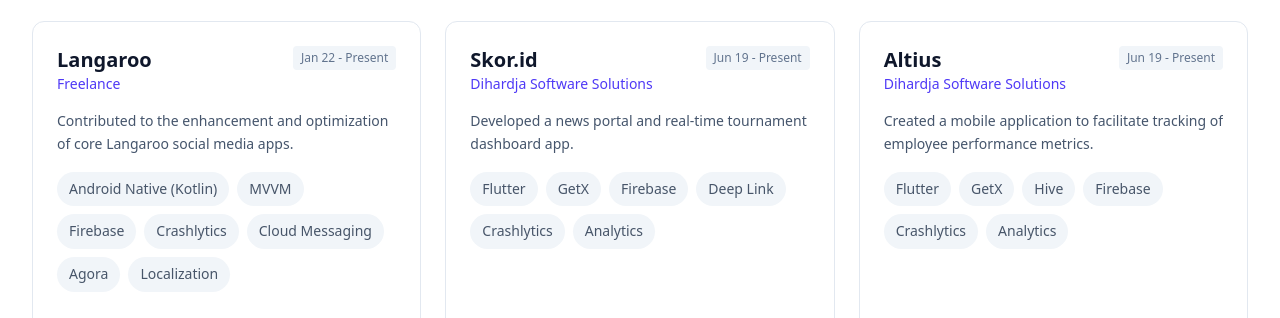
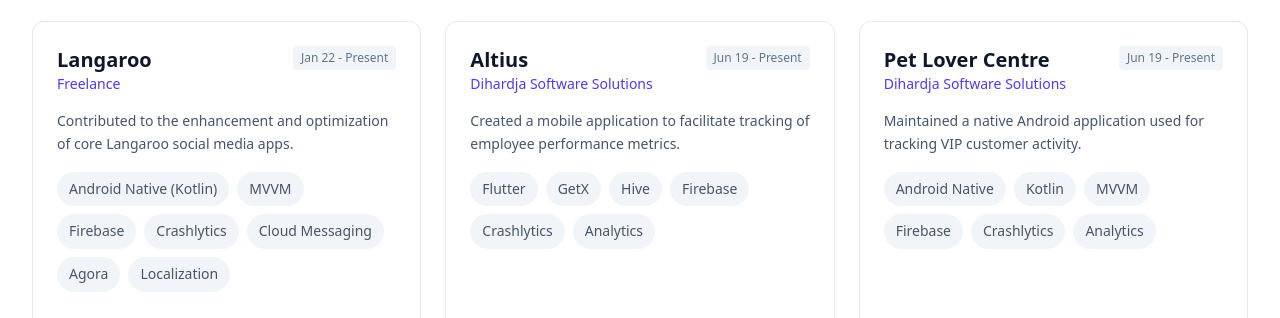
Before and after one commit to ariefzainuri96/portfolio, a website with bundled scripts: page index.html in a window 1280 px wide. Shown: the part 2734-3052 px from the top of the page. Built offline with nearby package versions, Linux system fonts and the light colour scheme.

Commit message:
chore: update project data

```diff
--- a/js/data.js
+++ b/js/data.js
@@ -275,28 +275,6 @@ export const projects = [
         link: 'https://play.google.com/store/search?q=langaroo&c=apps&hl=id',
     },
     {
-        title: 'Skor.id',
-        company: 'Dihardja Software Solutions',
-        date: 'Jun 19 - Present',
-        category: 'mobile',
-        tech: ['Flutter', 'GetX', 'Firebase', 'Deep Link', 'Crashlytics', 'Analytics'],
-        desc_en:
-            'Developed a news portal and real-time tournament dashboard app.',
-        desc_id:
-            'Mengembangkan portal berita dan aplikasi dashboard turnamen real-time.',
-        details_en: [
-            'Developed a news portal and real-time tournament dashboard app to provide users with live updates.',
-            'Led the mobile development team, overseeing project progress and ensuring technical requirements were met.',
-            'Performed comprehensive code reviews on Pull Requests (PRs) to maintain code quality, consistency, and best practices across the team.',
-        ],
-        details_id: [
-            'Mengembangkan portal berita dan aplikasi dashboard turnamen real-time untuk memberikan pembaruan langsung kepada pengguna.',
-            'Memimpin tim pengembangan seluler, mengawasi kemajuan proyek dan memastikan persyaratan teknis terpenuhi.',
-            'Melakukan tinjauan kode komprehensif pada Pull Requests (PRs) untuk menjaga kualitas kode, konsistensi, dan praktik terbaik di seluruh tim.',
-        ],
-        hasLink: false,
-    },
-    {
         title: 'Altius',
         company: 'Dihardja Software Solutions',
         date: 'Jun 19 - Present',
```
Also changed, not shown: output.css, 1 other file.
